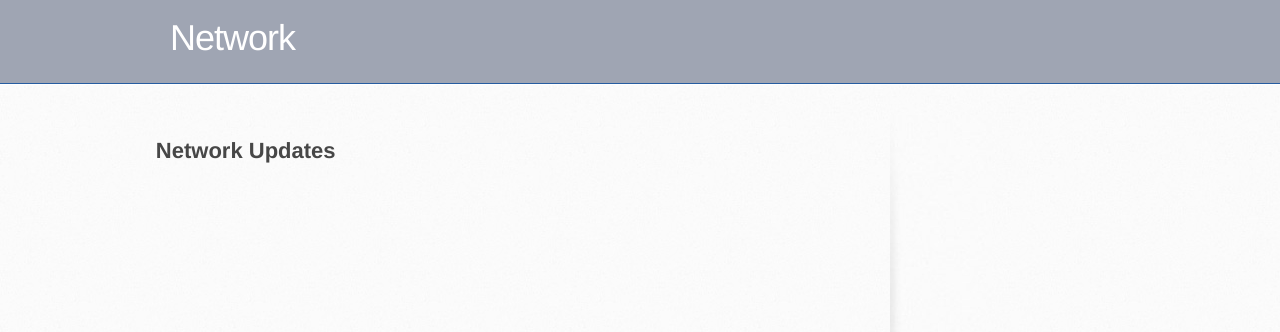
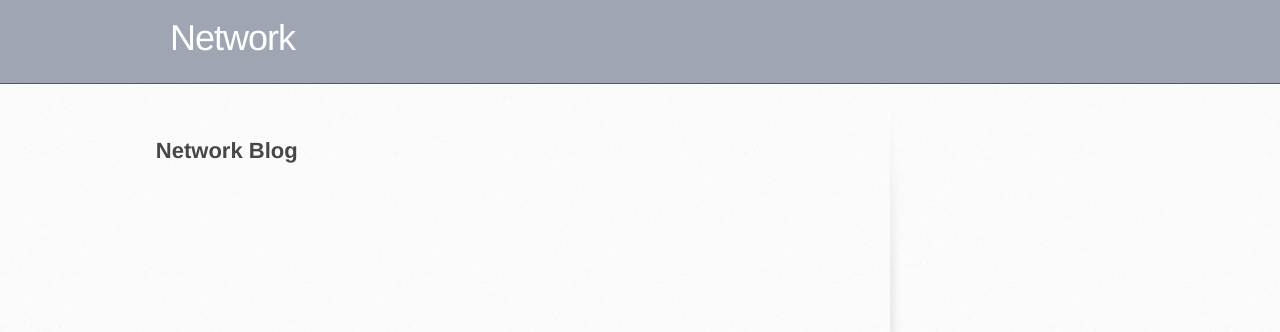
Before and after one commit to networkf/network.github.io, a Jekyll site: the page built from blog.md, in a window 1280 px wide. Shown: the top 332 px of the page. Built offline with Jekyll 4.4.1, drawn with Linux system fonts in a browser that asks for light colours; some web fonts are replaced; our own code applies the rules of GitHub Pages for plain Markdown files; the repository's description, which GitHub fills in, is left out.

Commit message:
Update and rename updates.md to blog.md

```diff
--- a/updates.md
+++ b/blog.md
@@ -6,4 +6,4 @@ layout: default
 </head>
 ---
 
-## Network Updates
+## Network Blog
```
